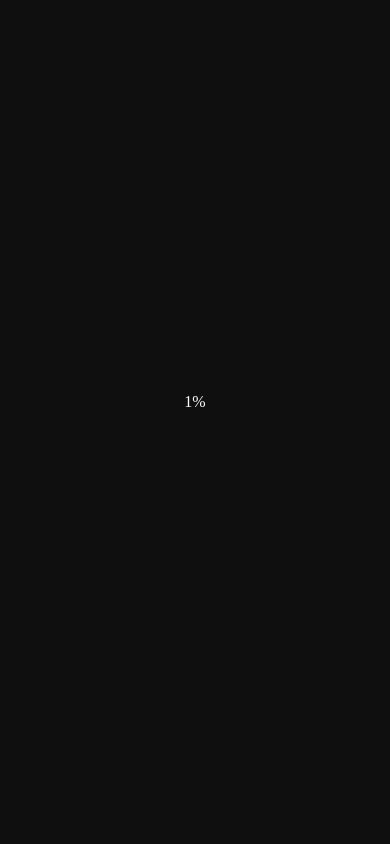
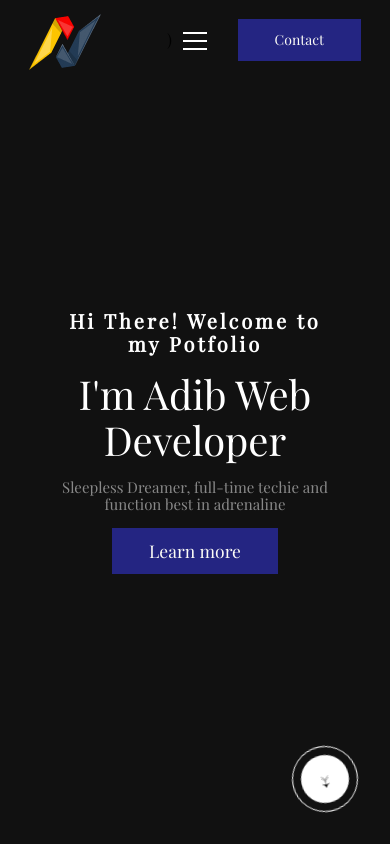
Before and after one commit to KoldAd1b/portfolio, a React (Create React App) app: page / in a window 390 px wide. Shown: the top 844 px of the page. Built offline with nearby package versions, Linux system fonts and the light colour scheme; no server answers.

Commit message:
Made it so that the preloader is only visible in larger breakpoints

```diff
--- a/src/components/Preloader.jsx
+++ b/src/components/Preloader.jsx
@@ -86,6 +86,9 @@ const PreloaderContainer = styled.div`
     padding: 1px 0px;
     background-color: white;
   }
+  @media (max-width: 64em) {
+    display: none;
+  }
 `;
 
 export default Preloader;
--- a/src/sections/Hero.js
+++ b/src/sections/Hero.js
@@ -45,7 +45,7 @@ const Hero = () => {
     <Section id="Hero">
       <Container>
         <Box>
-          <span className="welcome">Hello There! Welcome to my Potfolio</span>
+          <span className="welcome">Hi There! Welcome to my Potfolio</span>
           <h1 className="typewrite">
             {`I'm Adib `}
             <span
```
